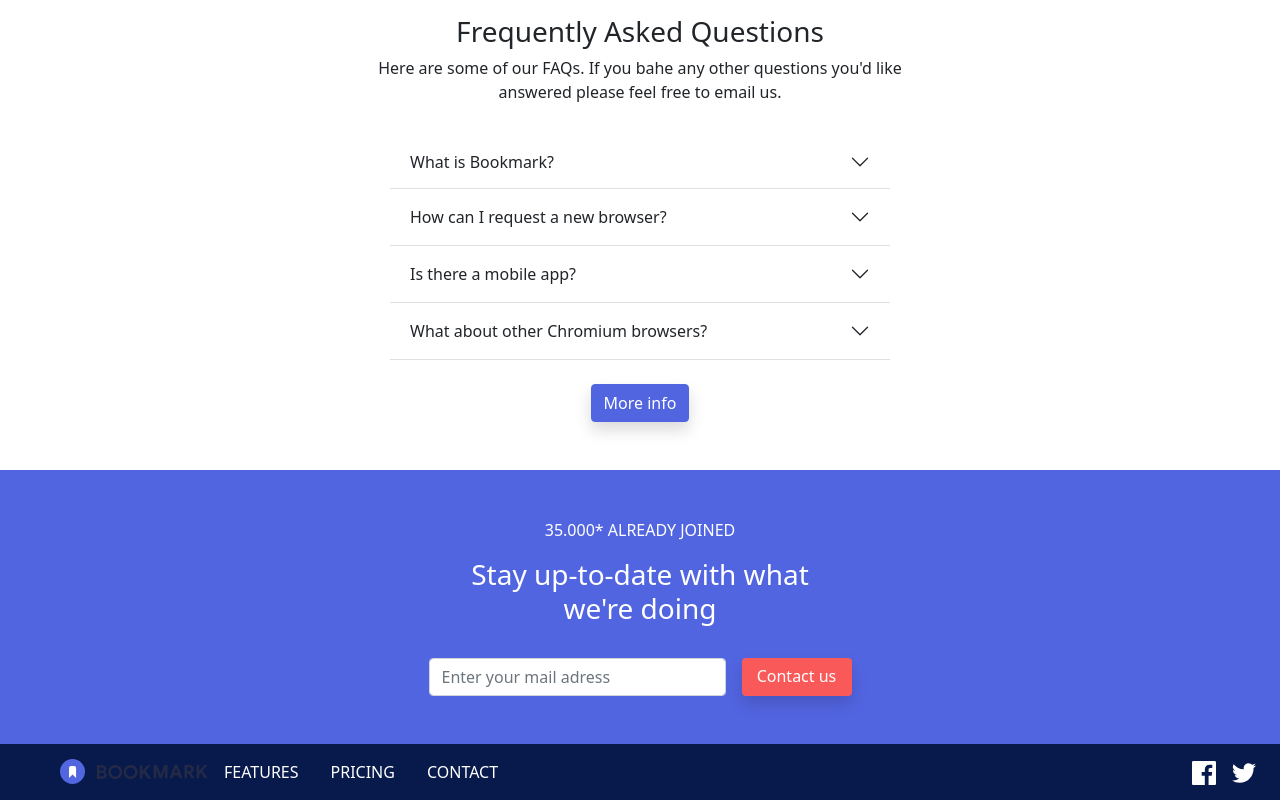
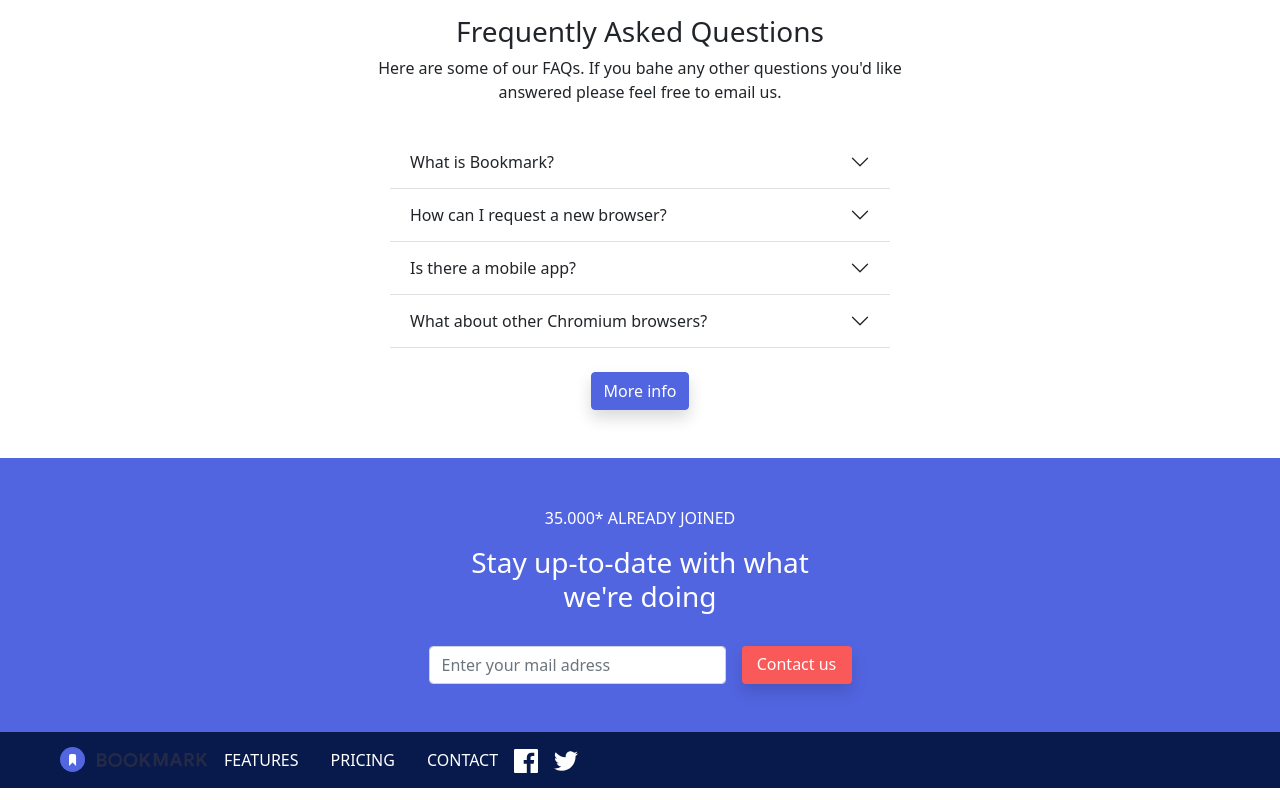
Before and after one commit to Lauranadeu/S2.Bootstrap-SASS, a website: page index.html in a window 1280 px wide. Shown: the part 1871-2671 px from the top of the page. Drawn offline with Linux system fonts and the light colour scheme.

Commit message:
revisar canvis AINA

```diff
--- a/index.html
+++ b/index.html
@@ -14,7 +14,7 @@
 
 <div class="container-fluid pe-5 mt-4">
   <nav class="navbar navbar-expand-lg navbar-light">
-    <div class="container d-flex justify-content-start">
+    <div class="container d-flex justify-content-start align-items-center">
       <a class="navbar-brand" href="#">
         <img src="Imagenes/logo-bookmark.svg" class="imatgelogo d-flex justify-content-start ms-5 " alt="">
       </a>
@@ -215,7 +215,7 @@
                   <div class="accordion-body">Placeholder content for this accordion, which is intended to demonstrate the <code>.accordion-flush</code> class. This is the first item's accordion body.</div>
                 </div>
               </div>
-              <div class="accordion-item" style="width: 500px;>
+              <div class="accordion-item" style="width: 500px;">
                 <h2 class="accordion-header" id="flush-headingTwo">
                   <button class="accordion-button collapsed" type="button" data-bs-toggle="collapse" data-bs-target="#flush-collapseTwo" aria-expanded="false" aria-controls="flush-collapseTwo">
                     How can I request a new browser?
@@ -225,7 +225,7 @@
                   <div class="accordion-body">Placeholder content for this accordion, which is intended to demonstrate the <code>.accordion-flush</code> class. This is the second item's accordion body. Let's imagine this being filled with some actual content.</div>
                 </div>
               </div>
-              <div class="accordion-item" style="width: 500px;>
+              <div class="accordion-item" style="width: 500px;">
                 <h2 class="accordion-header" id="flush-headingThree">
                   <button class="accordion-button collapsed" type="button" data-bs-toggle="collapse" data-bs-target="#flush-collapseThree" aria-expanded="false" aria-controls="flush-collapseThree">
                     Is there a mobile app?
@@ -235,7 +235,7 @@
                   <div class="accordion-body">Placeholder content for this accordion, which is intended to demonstrate the <code>.accordion-flush</code> class. This is the third item's accordion body. Nothing more exciting happening here in terms of content, but just filling up the space to make it look, at least at first glance, a bit more representative of how this would look in a real-world application.</div>
                 </div>
               </div>
-              <div class="accordion-item" style="width: 500px;>
+              <div class="accordion-item" style="width: 500px;">
                 <h2 class="accordion-header" id="flush-headingOne">
                   <button class="accordion-button collapsed" type="button" data-bs-toggle="collapse" data-bs-target="#flush-collapseOne" aria-expanded="false" aria-controls="flush-collapseOne">
                     What about other Chromium browsers?
@@ -264,12 +264,9 @@
         </div>
       </div>
 
-      <div class="container-fluid" style="background-color: rgb(8, 25, 75);">
+      <div class="container-fluid d-flex justify-content-center justify-content-md-start" style="background-color: rgb(8, 25, 75);">
           <nav class="navbar d-flex">
             <div class="container-fluid ps-5">
-
-
-
               <ul class="nav d-flex flex-column flex-md-row align-content-center justify-content-center text-center">
                 <li class="nav-itemimg d-flex align-items-center">
                   <img src="Imagenes/logo-bookmark.svg" alt="">
@@ -284,29 +281,15 @@
                   <a class="nav-link" id="navitem3" href="#">CONTACT</a>
                 </li>
               </ul>
+              <div class="socialmedia d-flex gap-3">
+                <a href="#"> <img src="imagenes/icon-facebook.svg" id="xxss" alt=""></a>
+                <a href="#"> <img src="imagenes/icon-twitter.svg" id="xxss" alt=""></a>
+              </div>
+            </div>
+          </nav>
+      </div>
 
 
-
-
-              <!--
-              <div class="login">
-                <img src="Imagenes/logo-bookmark.svg" alt="">
-                <button class="btn success me-2" type="button" style="font-size: small; color: white;">FEATURES</button>
-                <button class="btn success me-2" type="button" style="font-size: small; color: white;">PRICING</button>
-                <button class="btn success me-2" type="button" style="font-size: small; color: white;">CONTACT</button>
-              </div> -->
-
-              <div class="socialmedia d-flex gap-3">
-
-                <a href="#"> <img src="imagenes/icon-facebook.svg" id="xxss" alt=""></a>
-                <a href="#"> <img src="imagenes/icon-twitter.svg" id="xxss" alt=""></a>
-
-              </div>
-
-            </div>
-
-          </nav>
-      </div>
 
 
 
--- a/sass/custom.scss
+++ b/sass/custom.scss
@@ -157,6 +157,7 @@ footer {
 .socialmedia {
     display: flex;
     align-content: flex-end;
+    justify-content: end;
 }
 
 .socialmedia img {
```
Also changed, not shown: sass/custom.css, 1 other file.
